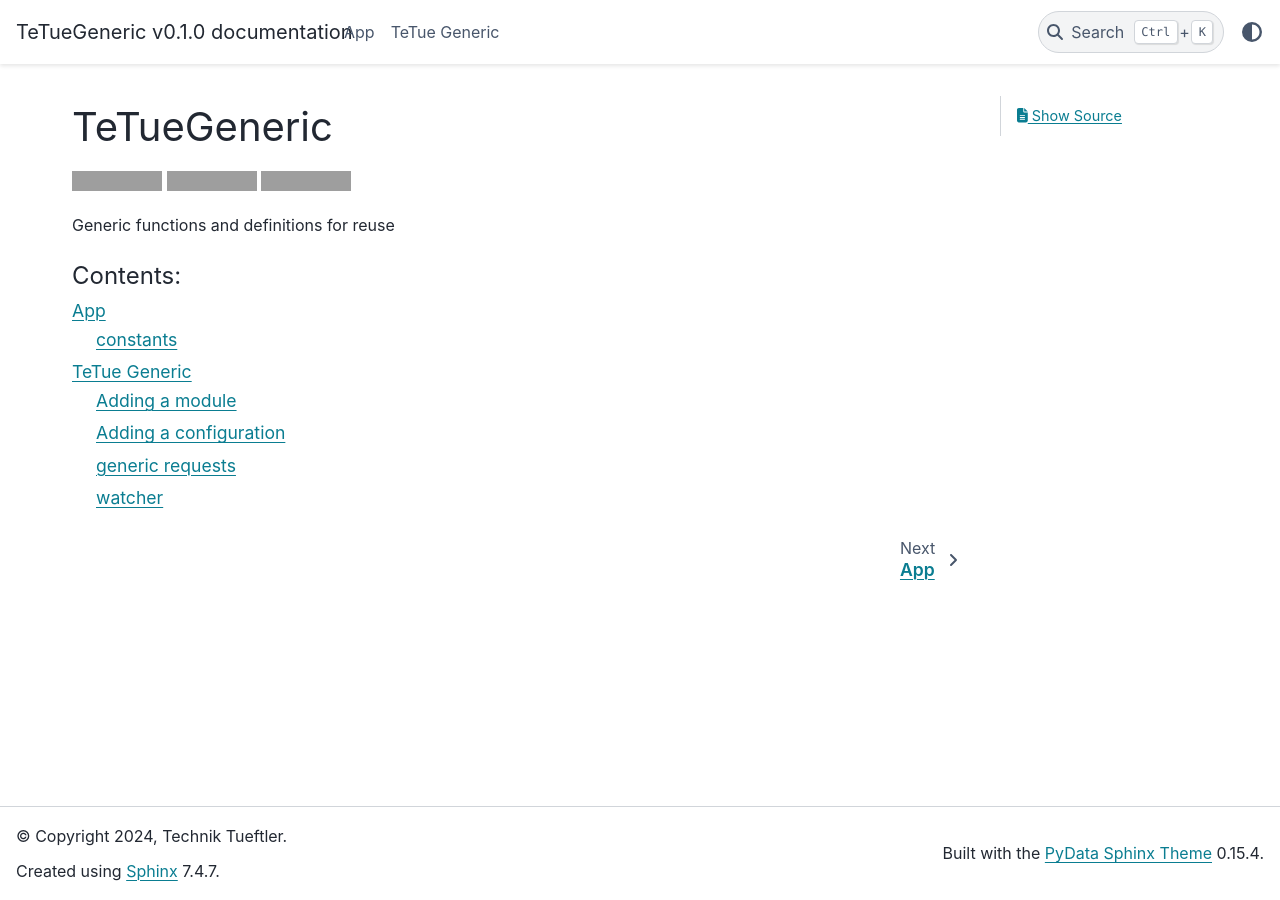
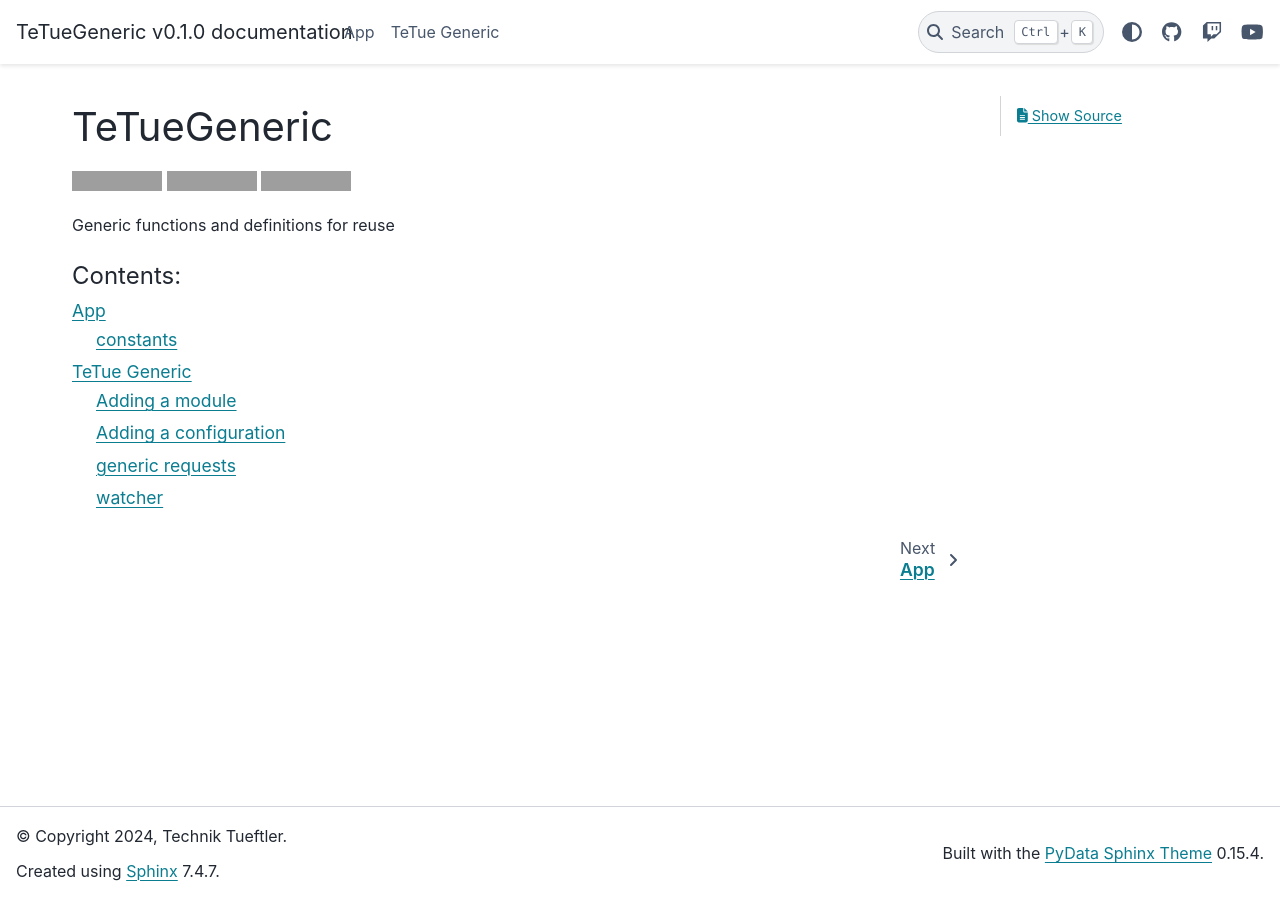
Before and after one commit to Technik-Tueftler/TeTueGeneric, a Sphinx documentation site: the page built from docs/index.rst, in a window 1280 px wide. Built offline with Sphinx 7.4.7 and the PyData theme 0.15.4, drawn with Linux system fonts in a browser that asks for light colours; grey boxes are pictures that could not be loaded.

```diff
--- a/docs/conf.py
+++ b/docs/conf.py
@@ -3,7 +3,7 @@ import sys
 import os
 sys.path.insert(0, os.path.abspath("../"))
 
-from src import __version__
+from src import __version__, __repository__
 
 project = 'TeTueGeneric'
 copyright = '2024, Technik Tueftler'
@@ -40,4 +40,26 @@ exclude_patterns = ['_build', 'Thumbs.db', '.DS_Store']
 # https://www.sphinx-doc.org/en/master/usage/configuration.html#options-for-html-output
 
 html_theme = 'pydata_sphinx_theme'
+html_theme_options = {
+    "icon_links": [
+        {
+            "name": "GitHub",
+            "url": __repository__,
+            "icon": "fa-brands fa-github",
+            "type": "fontawesome",
+        },
+        {
+            "name": "Twitch",
+            "url": "https://www.twitch.tv/technik_tueftlers",
+            "icon": "fa-brands fa-twitch",
+            "type": "fontawesome",
+        },
+        {
+            "name": "Youtube",
+            "url": "https://www.youtube.com/@technik_tueftler",
+            "icon": "fa-brands fa-youtube",
+            "type": "fontawesome",
+        },
+    ],
+}
 html_static_path = ['_static']
--- a/src/__init__.py
+++ b/src/__init__.py
@@ -11,3 +11,4 @@ from .tetue_generic.generic_requests import *
 from .tetue_generic.watcher import *
 
 __version__ = "v0.1.0"
+__repository__ = "https://github.com/Technik-Tueftler/TeTueGeneric"
```
